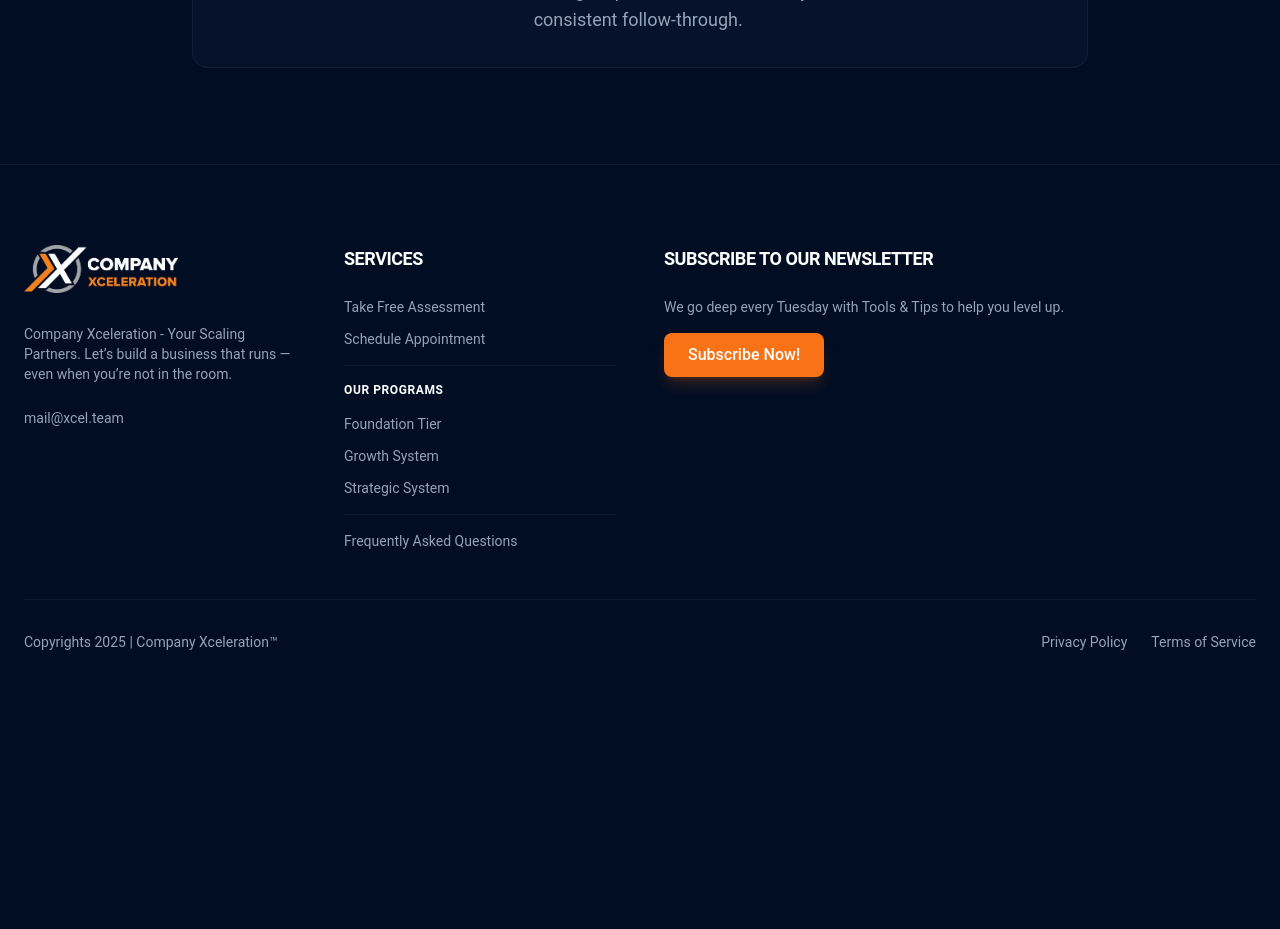
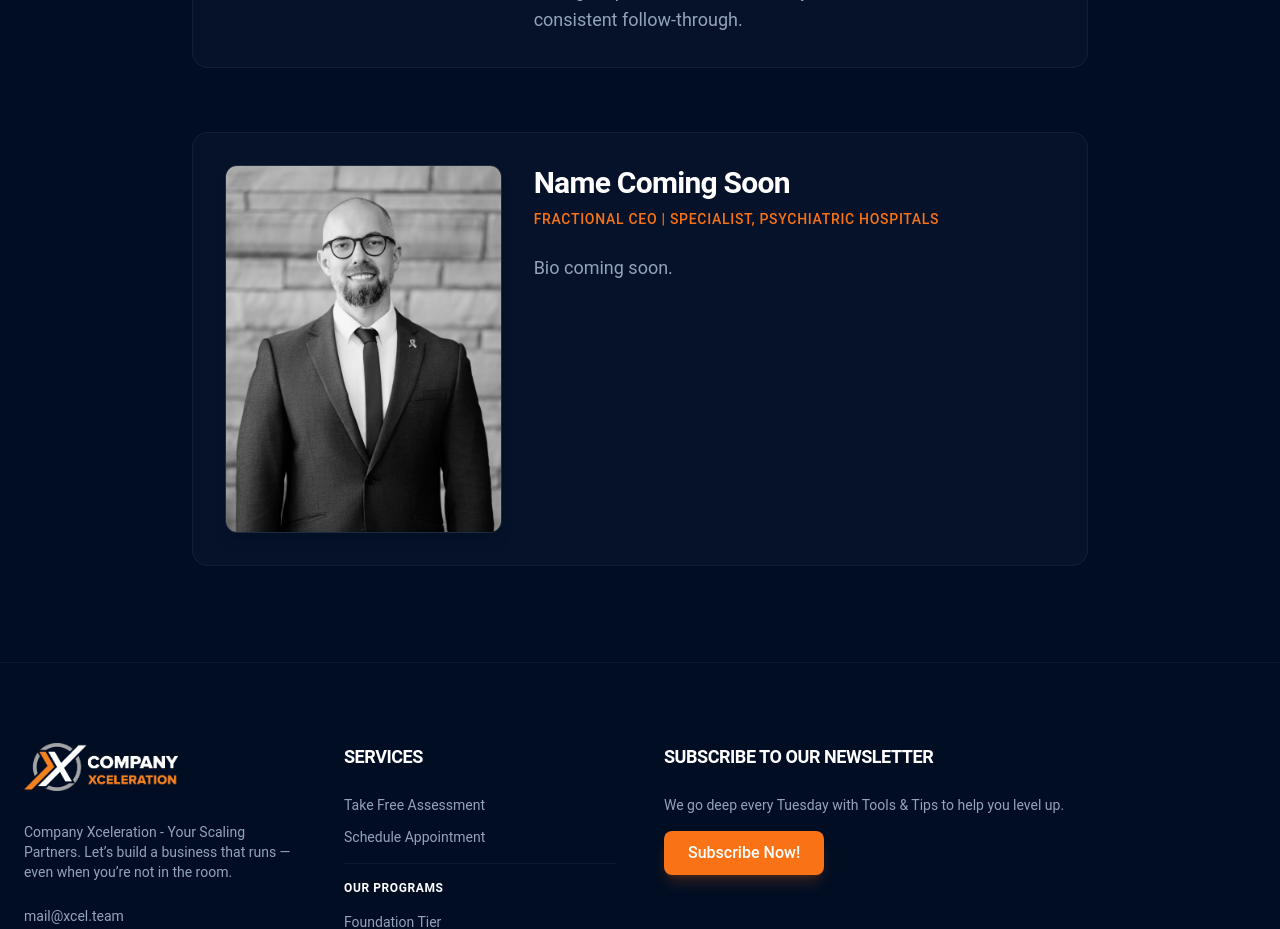
Before and after one commit to Mlcox2/company-xceleration, a React (Vite) app: page /team in a window 1280 px wide. Shown: the part 7040-7969 px from the top of the page. Before the commit the page ends 7772 px from the top, so only its background shows below. Built offline with nearby package versions, Linux system fonts and the light colour scheme.

Commit message:
Add Fractional CEO placeholder to team

```diff
--- a/src/data/teamMembers.ts
+++ b/src/data/teamMembers.ts
@@ -65,5 +65,11 @@ export const TEAM_MEMBERS: TeamMember[] = [
         role: "Human Resources & Talent Acquisition Professional",
         image: "/assets/images/tammi-cox.jpg",
         bio: "Tammi Cox is an experienced Human Resources and Talent Acquisition professional with over five years of hands-on experience supporting growing organizations. She is also the co-owner of a staffing agency based in Las Vegas, where she helps businesses secure reliable talent and build strong teams.\n\nShe focuses on recruiting, onboarding, employee relations, and aligning staffing strategies with company goals. Tammi has helped companies improve hiring processes, reduce turnover, and place the right people in the right roles.\n\nShe works closely with leadership to identify staffing needs, streamline operations, and create clear expectations across teams. Her approach is practical and people-focused, with a strong emphasis on accountability, clear communication, and consistent follow-through."
+    },
+    {
+        name: "Name Coming Soon",
+        role: "Fractional CEO | Specialist, Psychiatric Hospitals",
+        image: "/assets/images/fractional-ceo.jpg",
+        bio: "Bio coming soon."
     }
 ];
```
Also changed, not shown: public/assets/images/fractional-ceo.jpg (added).
